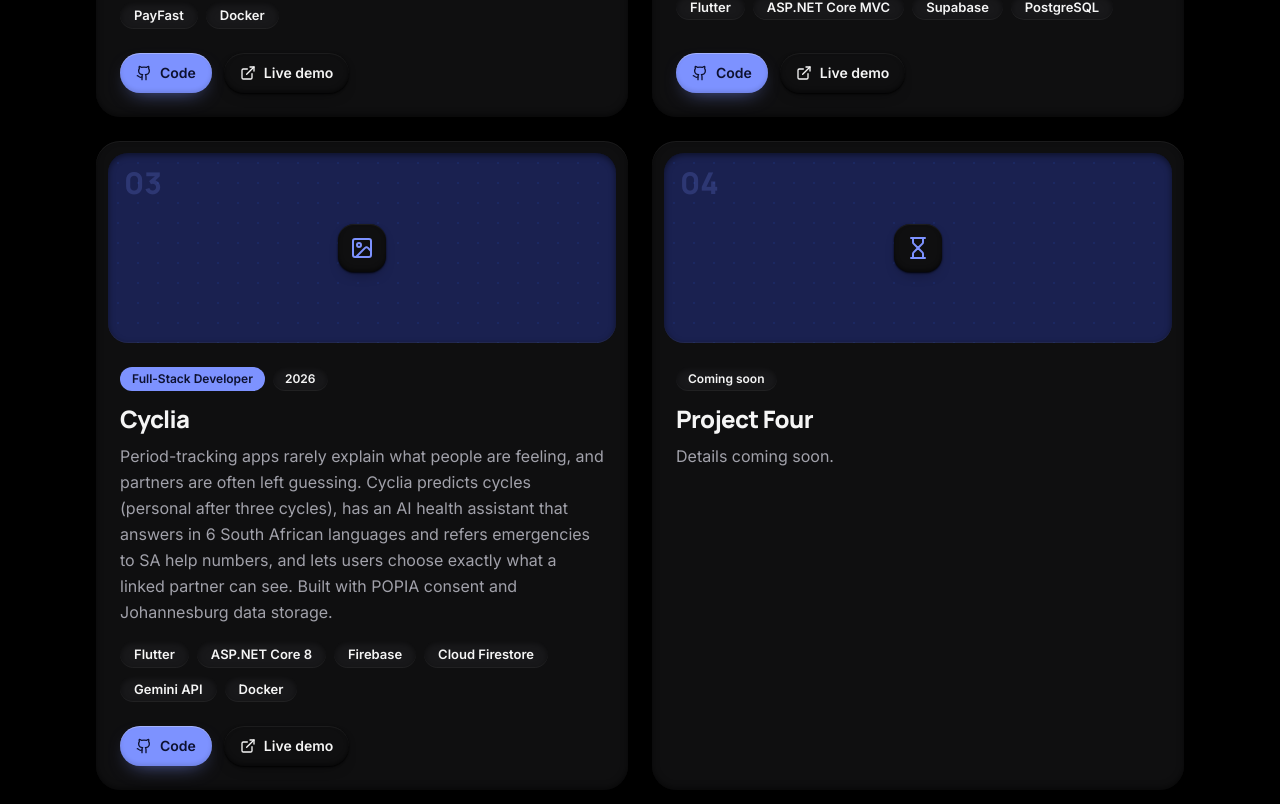
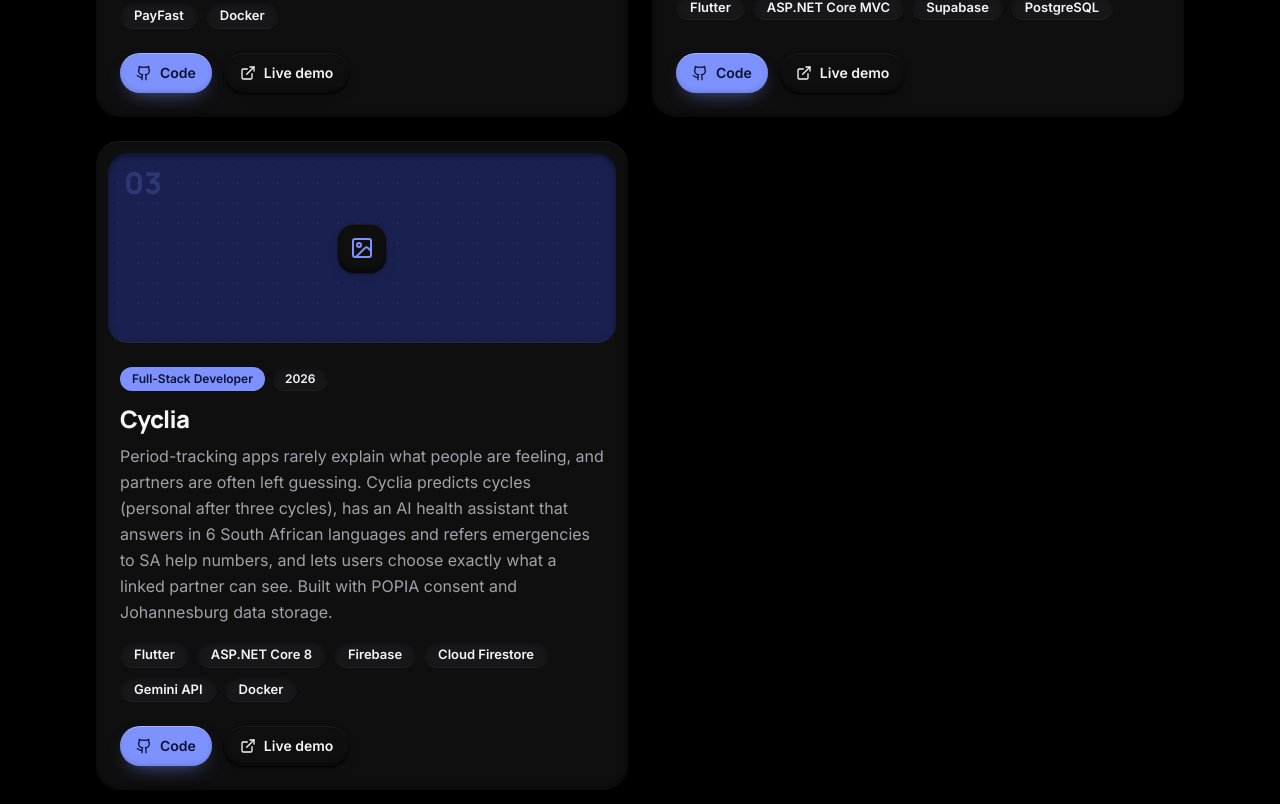
Before and after one commit to Lwazzy2018/Lwazzy2018.github.io, a React (Vite) app: page / in a window 1280 px wide. Shown: the part 1516-2320 px from the top of the page. Built offline with nearby package versions, Linux system fonts and the light colour scheme.

Commit message:
Update content.ts

```diff
--- a/src/data/content.ts
+++ b/src/data/content.ts
@@ -100,13 +100,7 @@ export const projects: Project[] = [
       live: 'https://cyclia-ottp.onrender.com',
     },
   },
-  {
-    id: 'project-4',
-    name: 'Project Four',
-    short: 'Coming soon',
-    problem: 'Details coming soon.',
-    comingSoon: true,
-  },
+
 ]
 
 export const experience = [
```
